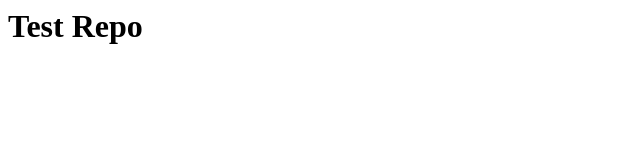
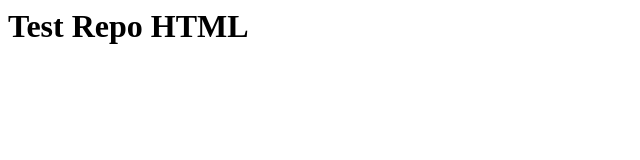
Before and after one commit to aryapramudika/repo-test, a plain HTML site: page index.html in a window 1280 px wide. Shown: the whole page, without its empty margins (0-640 px from the left). Drawn offline with Linux system fonts and the light colour scheme.

Commit message:
ubah index

```diff
--- a/index.html
+++ b/index.html
@@ -1,3 +1,3 @@
 <html>
-	<h1> Test Repo </h1>
+	<h1> Test Repo HTML</h1>
 </html>
```
